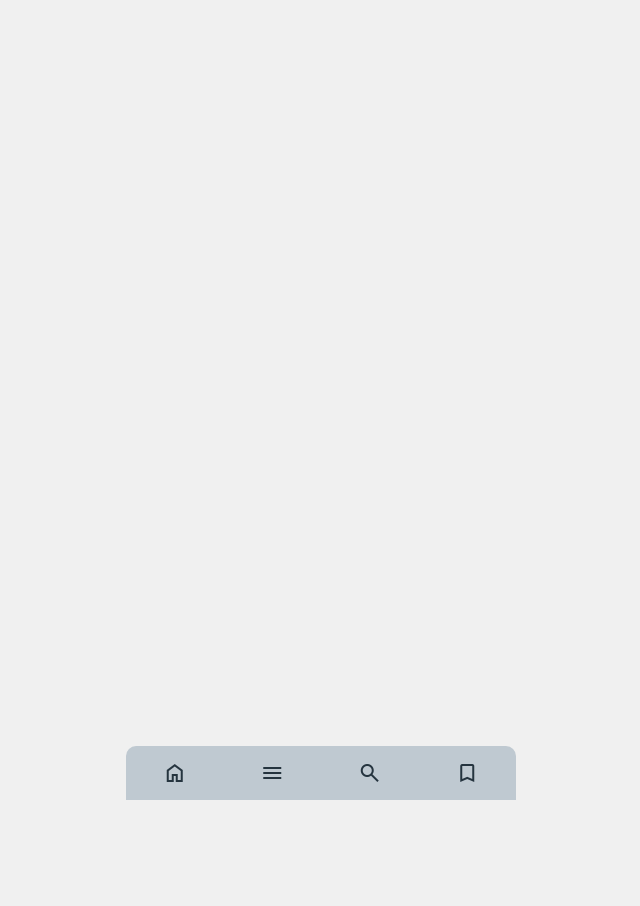
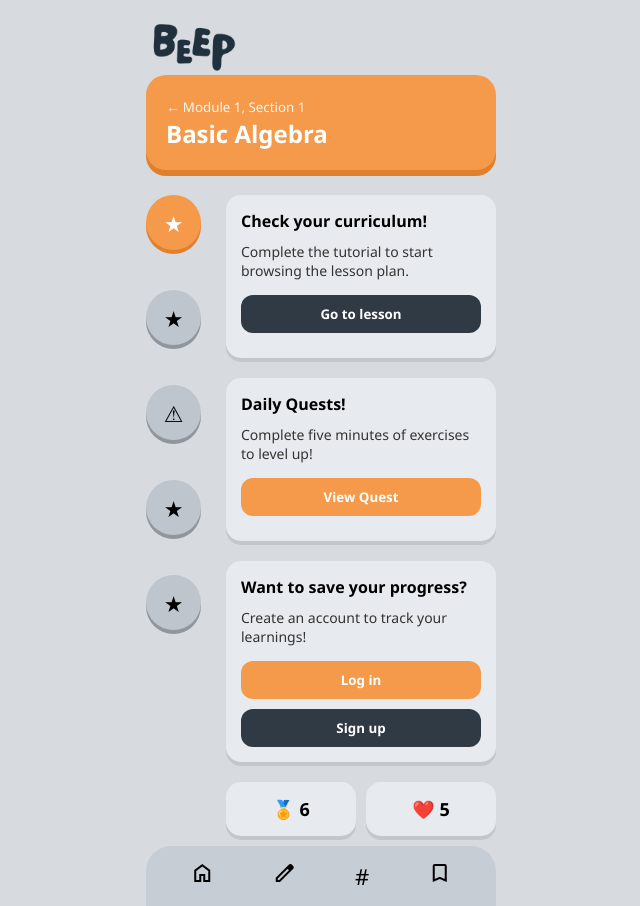
Before and after one commit to Bacon2005/Beep, a plain HTML site: page home.html in a window 1280 px wide. Shown: the whole page, without its empty margins (319-959 px from the left). Before the commit the page ends 800 px from the top, so only its background shows below. Drawn offline with nearby package versions, Linux system fonts and the light colour scheme.

Commit message:
final home and login

```diff
--- a/home.css
+++ b/home.css
@@ -1,54 +1,168 @@
-/* Page reset */
-body,
-html {
+* {
   margin: 0;
   padding: 0;
+  font-family: "Segoe UI", sans-serif;
+}
+
+body {
+  background: #d7dbe0; /* same as phone */
+  display: flex;
+  justify-content: center;
+}
+
+.phone {
   width: 100%;
-  max-width: 390px; /* mobile width */
+  max-width: 390px;
   height: 100vh;
-  font-family: Arial, sans-serif;
-  background-color: #f0f0f0;
+  background: #d7dbe0;
+
+  padding: 20px;
   display: flex;
   flex-direction: column;
-  justify-content: space-between;
-  align-items: center;
-  box-sizing: border-box;
+
+  box-sizing: border-box; /* 🔥 THIS FIXES IT */
 }
 
-/* Container for top content */
-.container {
-  margin-top: 50px;
-  text-align: center;
+.img {
+  width: 100px;
+}
+/* Header */
+.header {
+  background: #f59a4a;
+  border-radius: 20px;
+  padding: 15px;
+  color: white;
+  box-shadow: 0 6px 0 #e07f2c;
+
+  margin-bottom: 25px;
+  padding: 20px;
 }
 
-/* Footer */
-footer {
-  width: 100%;
-  max-width: 390px;
-  display: flex;
-  justify-content: space-around; /* even spacing */
-  align-items: center;
-  padding: 15px 0;
-  background-color: #bfc9d1;
-
-  position: fixed;
-  bottom: 0;
-
-  /* center horizontally on wider screens */
-  left: 50%;
-  transform: translateX(-50%);
-  border-top-left-radius: 10px;
-  border-top-right-radius: 10px;
+.header small {
+  opacity: 0.9;
 }
 
-/* Material Symbols icons styling */
-.material-symbols-outlined {
-  font-size: 28px;
-  color: #25343f;
-  cursor: pointer;
-  transition: color 0.2s;
+.header h1 {
+  font-size: 24px;
 }
 
-.material-symbols-outlined:hover {
-  color: #0056b3;
+/* Layout */
+.content-wrapper {
+  position: relative;
 }
+
+.main-content {
+  margin-left: 80px;
+  max-width: 300px;
+}
+
+/* Cards */
+.card {
+  background: #e7ebef;
+  padding: 15px;
+  border-radius: 15px;
+  margin-bottom: 20px;
+  box-shadow: 0 4px 0 #c2c7cc;
+}
+
+.card h3 {
+  margin-bottom: 10px;
+  font-size: 16px;
+}
+
+.card p {
+  font-size: 14px;
+  margin-bottom: 15px;
+  color: #333;
+}
+
+/* Buttons */
+button {
+  border: none;
+  padding: 10px 15px;
+  border-radius: 12px;
+  font-weight: bold;
+  width: 100%;
+  cursor: pointer;
+  margin-bottom: 10px;
+}
+
+.btn-dark {
+  background: #2f3a44;
+  color: white;
+}
+
+.btn-orange {
+  background: #f59a4a;
+  color: white;
+}
+
+.signup-btn {
+  margin-bottom: 0;
+}
+
+/* Side Icons */
+.side-icons {
+  position: absolute;
+  display: flex;
+  flex-direction: column;
+  gap: 40px;
+}
+
+.icon-circle {
+  width: 55px;
+  height: 55px;
+  background: #bfc5cc;
+  border-radius: 50%;
+  display: flex;
+  justify-content: center;
+  align-items: center;
+  font-size: 22px;
+  box-shadow: 0 4px 0 #8f969d;
+}
+
+.icon-active {
+  background: #f59a4a;
+  box-shadow: 0 4px 0 #e07f2c;
+  color: white;
+}
+
+/* Stats */
+.stats {
+  display: flex;
+  justify-content: space-between;
+  margin-top: 10px;
+  gap: 10px;
+}
+
+.stat-box {
+  background: #e7ebef;
+  padding: 15px;
+  border-radius: 15px;
+  width: 48%;
+  display: flex;
+  align-items: center;
+  justify-content: center;
+  font-weight: bold;
+  font-size: 18px;
+  box-shadow: 0 4px 0 #c2c7cc;
+}
+
+/* Bottom Navigation */
+.nav {
+  margin-top: 10px;
+
+  background: #c7cdd4;
+  padding: 15px;
+
+  display: flex;
+  justify-content: space-around;
+  font-size: 22px;
+
+  border-top-left-radius: 25px;
+  border-top-right-radius: 25px;
+}
+
+.nav div {
+  cursor: pointer;
+}
--- a/home.html
+++ b/home.html
@@ -2,25 +2,71 @@
 <html lang="en">
   <head>
     <meta charset="UTF-8" />
+    <title>Basic Algebra UI</title>
     <meta name="viewport" content="width=device-width, initial-scale=1.0" />
-    <title>HOME - BEEP</title>
-
-    <link rel="stylesheet" href="home.css" />
 
     <link
       rel="stylesheet"
       href="https://fonts.googleapis.com/css2?family=Material+Symbols+Outlined"
     />
+    <!-- Link External CSS -->
+    <link rel="stylesheet" href="home.css" />
   </head>
 
   <body>
-    <div class="footer">
-      <footer>
-        <span class="material-symbols-outlined">home</span>
-        <span class="material-symbols-outlined">menu</span>
-        <span class="material-symbols-outlined">search</span>
-        <span class="material-symbols-outlined"> bookmark </span>
-      </footer>
+    <div class="phone">
+      <!-- Header -->
+      <img class="img" src="images/BEEPlogo.png" alt="" />
+      <div class="header">
+        <small>← Module 1, Section 1</small>
+        <h1>Basic Algebra</h1>
+      </div>
+
+      <div class="content-wrapper">
+        <!-- Side Icons -->
+        <div class="side-icons">
+          <div class="icon-circle icon-active">★</div>
+          <div class="icon-circle">★</div>
+          <div class="icon-circle">⚠</div>
+          <div class="icon-circle">★</div>
+          <div class="icon-circle">★</div>
+        </div>
+
+        <!-- Main Content -->
+        <div class="main-content">
+          <div class="card">
+            <h3>Check your curriculum!</h3>
+            <p>Complete the tutorial to start browsing the lesson plan.</p>
+            <button class="btn-dark">Go to lesson</button>
+          </div>
+
+          <div class="card">
+            <h3>Daily Quests!</h3>
+            <p>Complete five minutes of exercises to level up!</p>
+            <button class="btn-orange">View Quest</button>
+          </div>
+
+          <div class="card">
+            <h3>Want to save your progress?</h3>
+            <p>Create an account to track your learnings!</p>
+            <button class="btn-orange">Log in</button>
+            <button class="btn-dark signup-btn">Sign up</button>
+          </div>
+
+          <div class="stats">
+            <div class="stat-box">🏅 6</div>
+            <div class="stat-box">❤️ 5</div>
+          </div>
+        </div>
+      </div>
+
+      <!-- Bottom Navigation -->
+      <div class="nav">
+        <div><span class="material-symbols-outlined"> home </span></div>
+        <div><span class="material-symbols-outlined"> edit </span></div>
+        <div>#</div>
+        <div><span class="material-symbols-outlined"> bookmark </span></div>
+      </div>
     </div>
   </body>
 </html>
--- a/login.css
+++ b/login.css
@@ -6,9 +6,28 @@ html {
   width: 100%;
   height: 100%;
   font-family: Arial, sans-serif;
-  background-color: #f0f0f0;
   display: flex;
   justify-content: center;
+
+  width: 390px;
+  height: 100vh; /* take full screen height */
+  background: #ffffff;
+}
+
+.logo {
+  display: flex;
+  justify-content: center;
+  align-items: center;
+}
+.mascot {
+  display: flex;
+  justify-content: center;
+  align-items: center;
+
+  margin-top: 80px;
+}
+.image {
+  width: 250px;
 }
 
 /* Container for the main content */
```
Also changed, not shown: login.html (+7 -1 lines), images/BEEPlogo.png (added), images/mascot.png (added).
